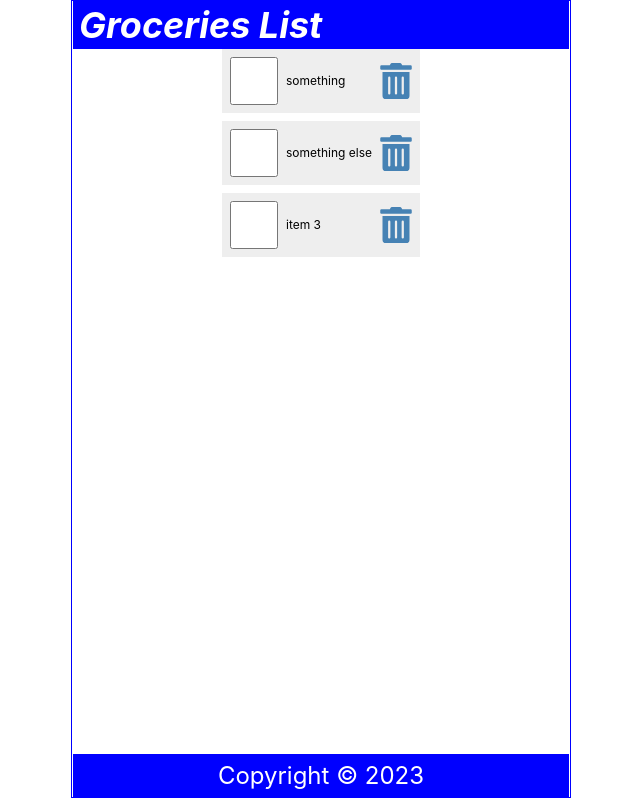
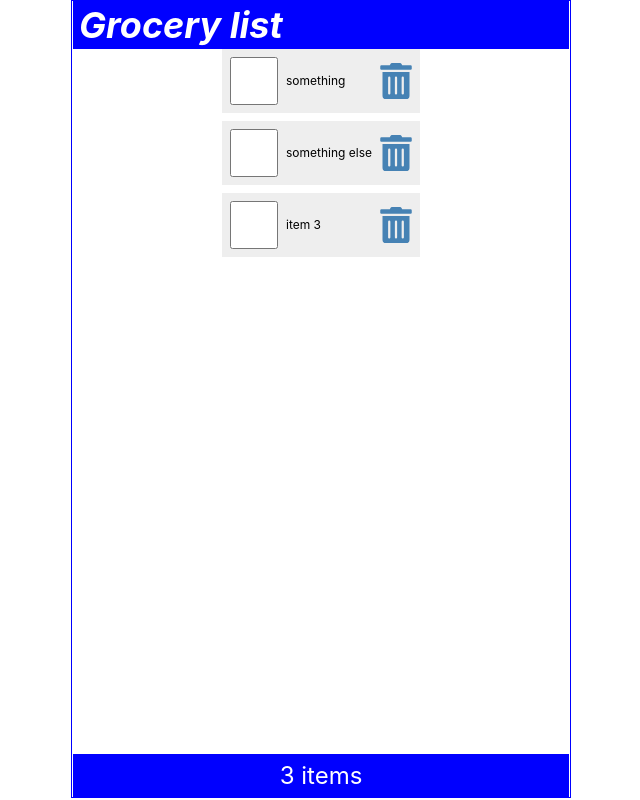
Before and after one commit to Sultepronit/react-2-basics, a React (Create React App) app: page / in a window 1280 px wide. Shown: the whole page, without its empty margins (319-959 px from the left). Built offline with nearby package versions, Linux system fonts and the light colour scheme.

Commit message:
learned about props and prop drilling

```diff
--- a/src/App.js
+++ b/src/App.js
@@ -1,13 +1,51 @@
 import Header from './Header';
 import Contents from './Contents';
 import Footer from './Footer';
+import { useState } from 'react';
 
 function App() {
+  const [items, setItems] = useState([
+    {
+        id: 1,
+        checked: false,
+        item: 'something'
+    },
+    {
+        id: 2,
+        checked: false,
+        item: 'something else'
+    },
+    {
+        id: 3,
+        checked: false,
+        item: 'item 3'
+    }
+  ]);
+
+  function handleCheck(id) {
+    console.log(`key: ${id}`);
+    const listItems = items.map(item => (item.id === id) ? { ...item, checked: !item.checked } : item);
+    console.log(listItems);
+    setItems(listItems);
+    localStorage.setItem('shoppinglist', JSON.stringify(listItems));
+  }
+
+  function handleDelete(id) {
+    const listItems = items.filter(item => item.id !== id);
+    console.log(listItems);
+    setItems(listItems);
+    localStorage.setItem('shoppinglist', JSON.stringify(listItems));
+  }
+
   return (
     <div className="App">
-      <Header />
-      <Contents />
-      <Footer />
+      <Header title="Grocery list" />
+      <Contents
+        items={items}
+        handleCheck={handleCheck}
+        handleDelete={handleDelete}
+      />
+      <Footer length={items.length} />
     </div>
   );
 }
--- a/src/Contents.js
+++ b/src/Contents.js
@@ -1,65 +1,14 @@
-import { useState } from 'react';
-import { FaTrashAlt } from 'react-icons/fa';
+import ItemList from './ItemList';
 
-function Contents() {
-    const [items, setItems] = useState([
-        {
-            id: 1,
-            checked: false,
-            item: 'something'
-        },
-        {
-            id: 2,
-            checked: false,
-            item: 'something else'
-        },
-        {
-            id: 3,
-            checked: false,
-            item: 'item 3'
-        }
-    ]);
-
-    function handleCheck(id) {
-        console.log(`key: ${id}`);
-        const listItems = items.map(item => (item.id === id) ? { ...item, checked: !item.checked } : item);
-        console.log(listItems);
-        setItems(listItems);
-        localStorage.setItem('shoppinglist', JSON.stringify(listItems));
-    }
-
-    function handleDelete(id) {
-        const listItems = items.filter(item => item.id !== id);
-        console.log(listItems);
-        setItems(listItems);
-        localStorage.setItem('shoppinglist', JSON.stringify(listItems));
-    }
-
+function Contents({ items, handleCheck, handleDelete }) {
     return (
         <main>
             {items.length ? (
-                <ul>
-                    {
-                        items.map(item => (
-                            <li className="item" key={item.id}>
-                                <input
-                                    type="checkbox"
-                                    onChange={() => handleCheck(item.id)}
-                                    checked={item.checked}
-                                />
-                                <label
-                                    style={(item.checked) ? { textDecoration: 'line-through' } : null}
-                                    onDoubleClick={() => handleCheck(item.id)}
-                                >{item.item}</label>
-                                <FaTrashAlt
-                                    onClick={() => handleDelete(item.id)}
-                                    role="button"
-                                    tabIndex="0"
-                                />
-                            </li>
-                        ))
-                    }
-                </ul>
+                <ItemList
+                    items={items}
+                    handleCheck={handleCheck}
+                    handleDelete={handleDelete}
+                />
             ) : (
                 <p style={{ marginTop: '2rem' }}>List is empty!</p>
             )}
--- a/src/Footer.js
+++ b/src/Footer.js
@@ -1,8 +1,8 @@
-function Footer() {
+function Footer({ length }) {
     const today = new Date();
     return (
         <footer>
-            <p>Copyright &copy; {today.getUTCFullYear()}</p>
+            <p>{length} {length === 1 ? 'item' : 'items'}</p>
         </footer>
     )
 }
--- a/src/Header.js
+++ b/src/Header.js
@@ -1,4 +1,7 @@
-function Header() {
+// we can use "function Header(props) {"
+// in that case to get title use props.title
+// but we using here destructuring
+function Header({ title }) {
     const h1Style = {
         fontStyle: 'italic',
         fontSize: '1.5em'
@@ -9,9 +12,14 @@ function Header() {
             backgroundColor: 'blue',
             color: 'white'
         }}>
-            <h1 style={h1Style}>Groceries List</h1>
+            <h1 style={h1Style}>{title}</h1>
         </header>
     )
 }
 
+// works in case we don't receive title
+Header.defaultProps = {
+    title: 'default!'
+}
+
 export default Header;
--- /dev/null
+++ b/src/ItemList.js
@@ -0,0 +1,20 @@
+import LineItem from './LineItem.js';
+
+function ItemList({ items, handleCheck, handleDelete }) {
+    return (
+        <ul>
+            {
+                items.map(item => (
+                   <LineItem
+                    key={item.id}
+                    item={item}
+                    handleCheck={handleCheck}
+                    handleDelete={handleDelete}
+                   />
+                ))
+            }
+        </ul>
+    );
+}
+
+export default ItemList;
--- /dev/null
+++ b/src/LineItem.js
@@ -0,0 +1,25 @@
+import { FaTrashAlt } from 'react-icons/fa';
+
+function LineItem({ item, handleCheck, handleDelete }) {
+    return (
+        <li className="item" key={item.id}>
+            <input
+                type="checkbox"
+                onChange={() => handleCheck(item.id)}
+                checked={item.checked}
+            />
+            <label
+                style={(item.checked) ? { textDecoration: 'line-through' } : null}
+                onDoubleClick={() => handleCheck(item.id)}
+            >{item.item}</label>
+            <FaTrashAlt
+                onClick={() => handleDelete(item.id)}
+                role="button"
+                tabIndex="0"
+                aria-label={`Delete ${item.item}`}
+            />
+        </li>
+    )
+}
+
+export default LineItem;
```
